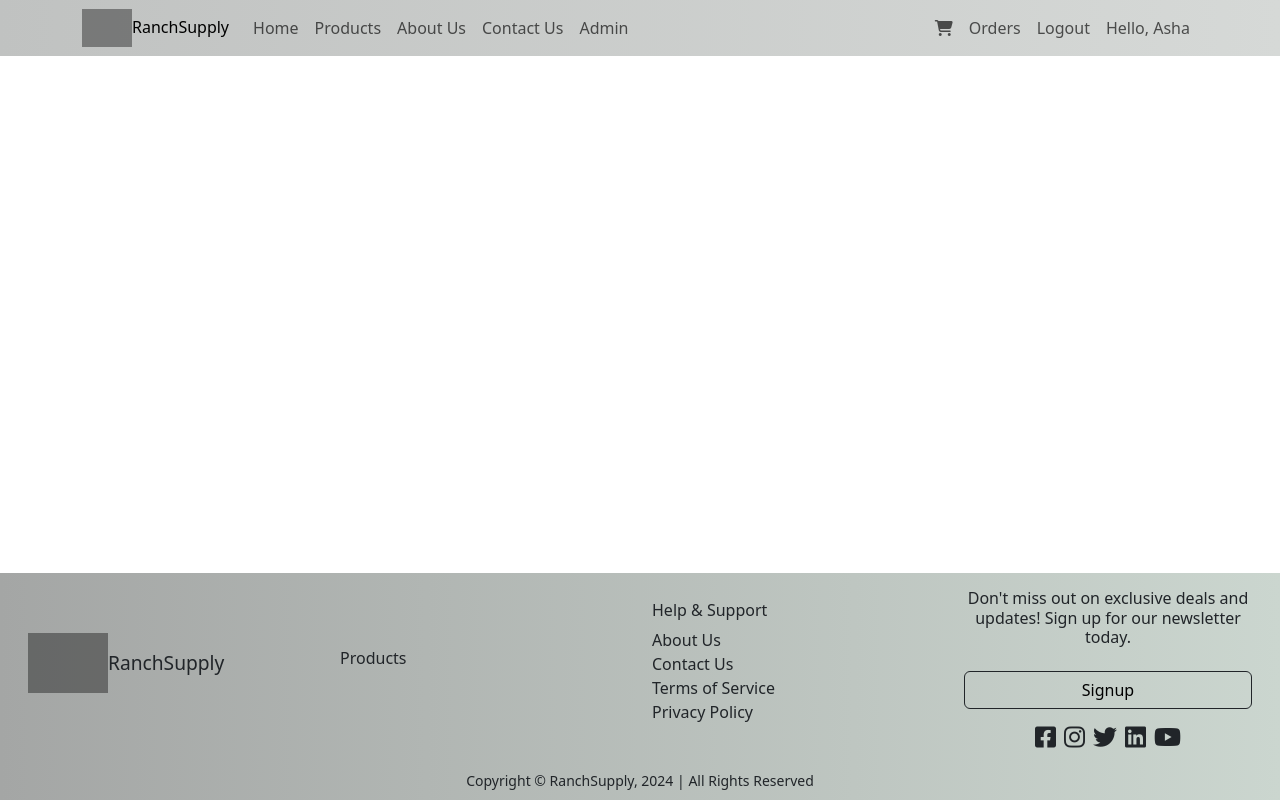
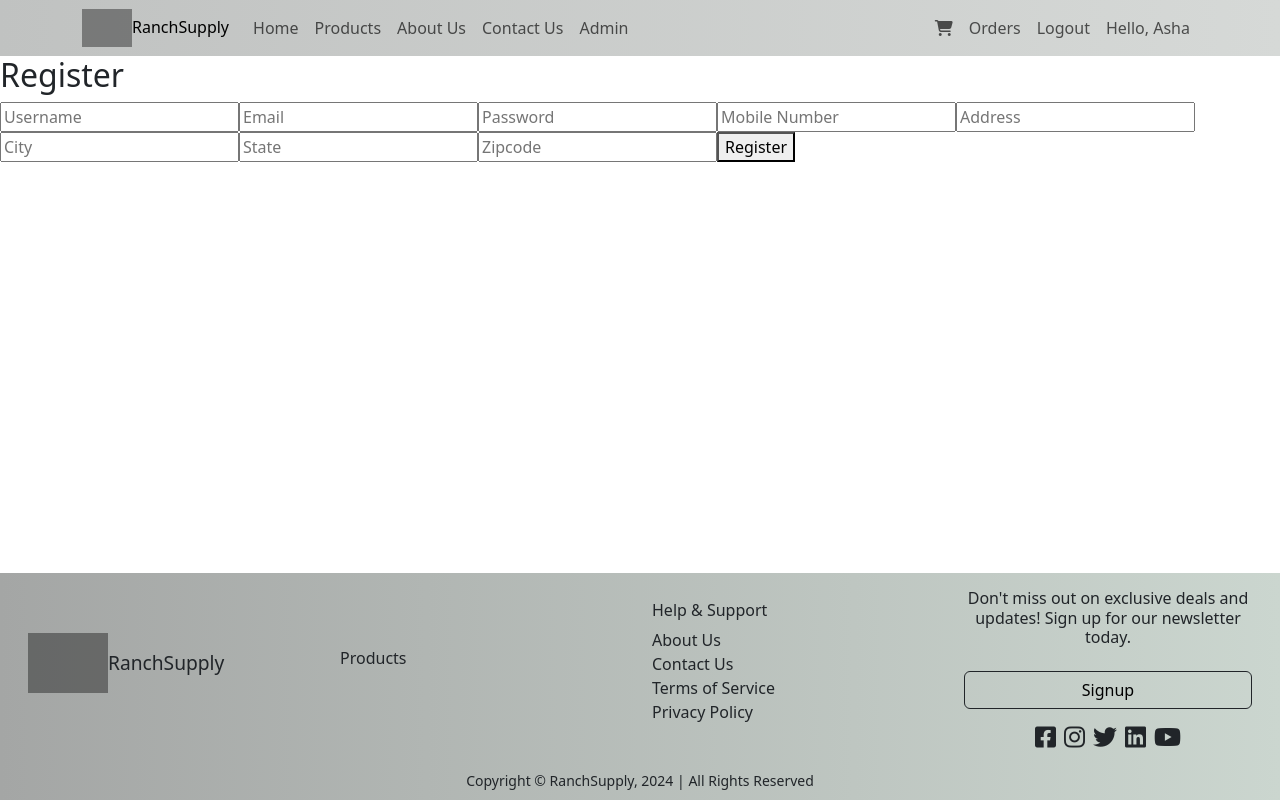
Before and after one commit to ALLHUBS-Jan-2024-Liftoff/Code-Cowboys, a React (Vite) app in the folder ranchsupply-frontend/: page /register in a window 1280 px wide. Built offline with nearby package versions, Linux system fonts and the light colour scheme; no server answers; grey boxes are pictures that could not be loaded; the HTML template or start-up script is replaced by a standard one.

Commit message:
login, register, and logout  forms added

```diff
--- a/ranchsupply-frontend/src/App.jsx
+++ b/ranchsupply-frontend/src/App.jsx
@@ -18,6 +18,9 @@ import AboutUs from "./components/home/AboutUs";
 import ContactUs from "./components/home/ContactUs";
 import Admin from "./components/admin/Admin";
 import NavigationBar from "./components/navigation/NavigationBar";
+import Login from "./userAuthentication/Login";
+import Register from "./userAuthentication/Register";
+import Logout from "./userAuthentication/Logout";
 
 
 
@@ -44,6 +47,9 @@ function App() {
               <Route exact path="/about" element={<AboutUs />} />
               <Route exact path="/contact" element={<ContactUs />} />
               <Route exact path="/products" element={<Products />} />
+              <Route exact path="/login" element={<Login />} />
+              <Route exact path="/register" element={<Register />} />
+              <Route exact path="/logout" element={<Logout />} />
               <Route
                 path="/product/:productId"
                 element={<ProductDetailPage />}
--- /dev/null
+++ b/ranchsupply-frontend/src/userAuthentication/Login.jsx
@@ -0,0 +1,52 @@
+import React, { useState } from "react";
+import axios from "axios";
+
+function Login({ setAuthenticated }) {
+  const [username, setUsername] = useState("");
+  const [password, setPassword] = useState("");
+  const [message, setMessage] = useState("");
+
+  const handleLogin = async (e) => {
+    e.preventDefault();
+    try {
+      const response = await axios.post(
+        "http://localhost:8080/user/login",
+        {
+          username,
+          password,
+        },
+        {
+          withCredentials: true,
+        }
+      );
+      setAuthenticated(true);
+      setMessage(response.data.message);
+    } catch (error) {
+      setMessage(error.response?.data?.message || "Login failed");
+    }
+  };
+
+  return (
+    <div>
+      <h2>Login</h2>
+      <form onSubmit={handleLogin}>
+        <input
+          type="text"
+          value={username}
+          onChange={(e) => setUsername(e.target.value)}
+          placeholder="Username"
+        />
+        <input
+          type="password"
+          value={password}
+          onChange={(e) => setPassword(e.target.value)}
+          placeholder="Password"
+        />
+        <button type="submit">Login</button>
+      </form>
+      {message && <p>{message}</p>}
+    </div>
+  );
+}
+
+export default Login;
--- /dev/null
+++ b/ranchsupply-frontend/src/userAuthentication/Logout.jsx
@@ -0,0 +1,20 @@
+import React from "react";
+import axios from "axios";
+
+function Logout({ setAuthenticated }) {
+  const handleLogout = async () => {
+    try {
+      await axios.get("http://localhost:8080/user/logout",
+        {
+          withCredentials: true,
+        });
+      setAuthenticated(false);
+    } catch (error) {
+      console.error("Logout failed");
+    }
+  };
+
+  return <button onClick={handleLogout}>Logout</button>;
+}
+
+export default Logout;
--- /dev/null
+++ b/ranchsupply-frontend/src/userAuthentication/Register.jsx
@@ -0,0 +1,100 @@
+import React, { useState } from 'react';
+import axios from 'axios';
+
+function Register(
+) {
+  const [username, setUsername] = useState('');
+  const [email, setEmail] = useState('');
+  const [password, setPassword] = useState('');
+  const [mobileNumber, setMobileNumber] = useState('');
+  const [address, setAddress] = useState('');
+  const [city, setCity] = useState('');
+  const [state, setState] = useState('');
+  const [zipcode, setZipcode] = useState('');
+  const [message, setMessage] = useState('');
+
+  const handleRegister = async (e) => {
+    e.preventDefault();
+    try {
+      const response = await axios.post(
+        'http://localhost:8080/user/register',
+        {
+          username,
+          email,
+          password,
+          mobileNumber,
+          address,
+          city,
+          state,
+          zipcode,
+        },
+        {
+          withCredentials: true,
+        }
+      );
+      setMessage(response.data.message);
+    } catch (error) {
+      setMessage(error.response?.data?.message || 'Registration failed');
+    }
+  };
+
+  return (
+    <div>
+      <h2>Register</h2>
+      <form onSubmit={handleRegister}>
+        <input
+          type="text"
+          value={username}
+          onChange={(e) => setUsername(e.target.value)}
+          placeholder="Username"
+        />
+        <input
+          type="email"
+          value={email}
+          onChange={(e) => setEmail(e.target.value)}
+          placeholder="Email"
+        />
+        <input
+          type="password"
+          value={password}
+          onChange={(e) => setPassword(e.target.value)}
+          placeholder="Password"
+        />
+        <input
+          type="tel"
+          value={mobileNumber}
+          onChange={(e) => setMobileNumber(e.target.value)}
+          placeholder="Mobile Number"
+        />
+        <input
+          type="text"
+          value={address}
+          onChange={(e) => setAddress(e.target.value)}
+          placeholder="Address"
+        />
+        <input
+          type="text"
+          value={city}
+          onChange={(e) => setCity(e.target.value)}
+          placeholder="City"
+        />
+        <input
+        type="text"
+        value={state}
+        onChange={(e) => setState(e.target.value)}
+        placeholder="State"
+        />
+       <input
+       type="text"
+        value={zipcode}
+        onChange={(e) => setZipcode(e.target.value)}
+        placeholder="Zipcode"
+       />
+      <button type="submit">Register</button>
+    </form>
+    {message && <p>{message}</p>}
+  </div>
+);
+}
+
+export default Register;
```
Also changed, not shown: 1 other file (tests, documents, lock files or other folders).
